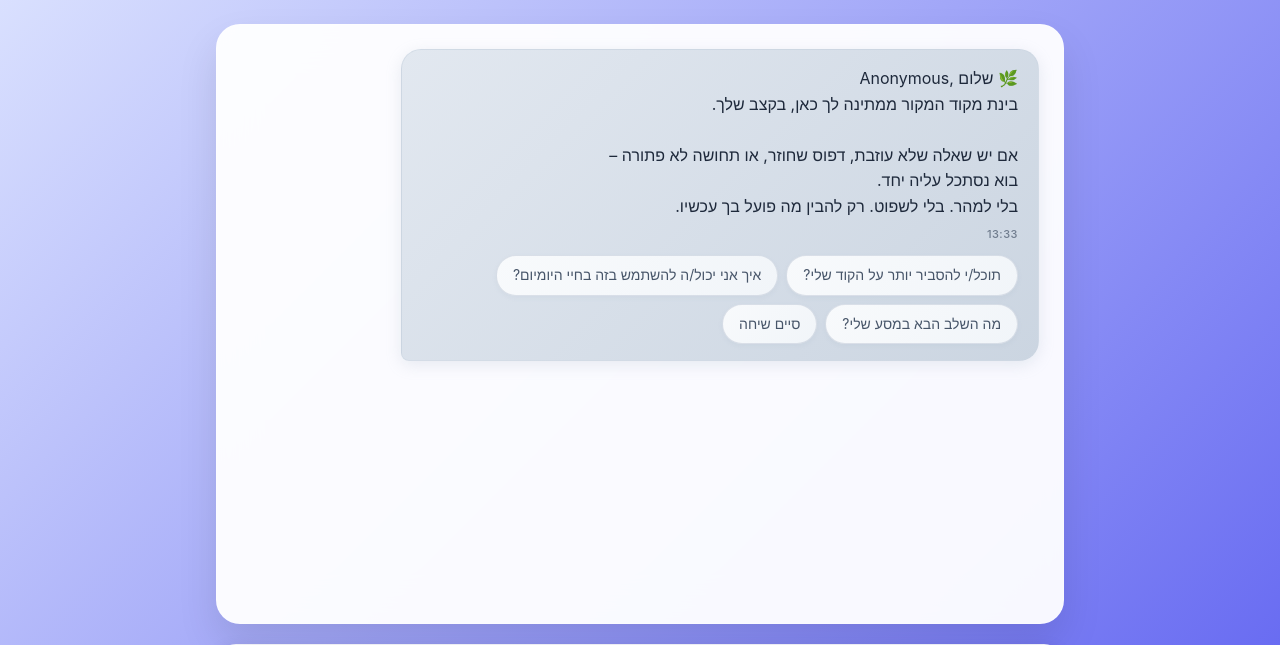
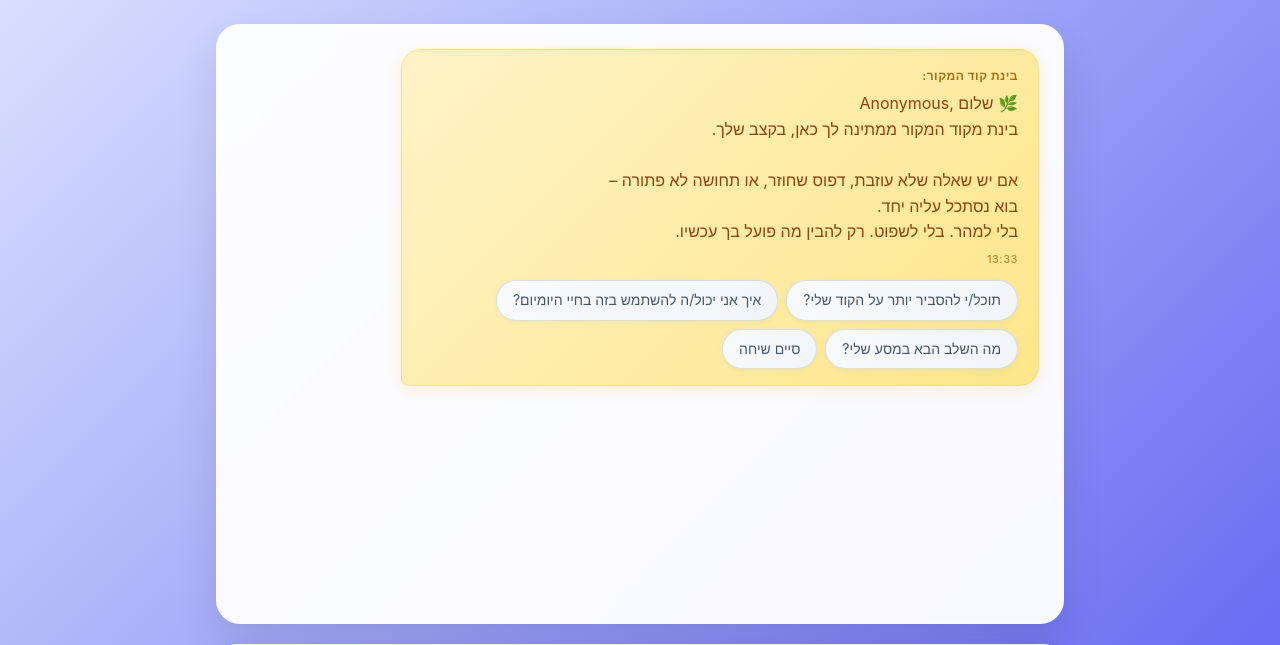
Before and after one commit to Tomer007/pdn_chat, a Flask app: page /pdn-chat-ai/chat-ai in a window 1280 px wide. Shown: the part 118-763 px from the top of the page. Run offline with Flask 3, Linux system fonts and the light colour scheme; data that the repository does not hold is empty; some libraries are stand-ins or nearby versions.

Commit message:
Enhance AI response generation and chat bubble styles
- Updated AI response logic to include additional keywords for P6-related inquiries, improving user guidance.
- Refined chat bubble styles with new color gradients and hover effects for better visual appeal and user experience.
- Introduced message headers for user and bot messages to enhance clarity and organization in chat interactions.

```diff
--- a/app/pdn_chat_ai/chat_routes.py
+++ b/app/pdn_chat_ai/chat_routes.py
@@ -432,10 +432,10 @@ def generate_ai_response(message, user_name, user_context):
         }
 
     # PDN code related responses
-    if any(word in message_lower for word in ['קוד', 'pdn', 'קוד המקור', 'הקוד שלי']):
-        if user_context.get('pdn_code'):
-            pdn_code = "P6"
-            return {
+    if any(word in message_lower for word in ['קוד', 'pdn', 'קוד המקור', 'הקוד שלי', 'הסביר יותר']):
+        # For demo purposes, always show P6 explanation
+        pdn_code = "P6"
+        return {
 "message": f"""כמובן 🌿 הנה הסבר מלא על **קוד {pdn_code} – "צמיחה והדרכה"** מתוך שפת קוד המקור:
 
 ---
@@ -503,13 +503,8 @@ def generate_ai_response(message, user_name, user_context):
 
 > **"אני מדריך מתוך שמחה – לא מתוך חובה."**
 """,
-                "user_context": user_context
-            }
-        else:
-            return {
-                "message": "אני רואה שאתה/ה מתעניין/ת בקוד המקור שלך. כדי שאוכל לעזור לך, אנא השלם/י את השאלון הקצר שלנו.",
-                "user_context": user_context
-            }
+            "user_context": user_context
+        }
 
     # Spiritual/meditation responses
     if any(word in message_lower for word in ['מדיטציה', 'רוחני', 'פנימי', 'מסע', 'התפתחות']):
--- a/app/pdn_chat_ai/templates/chat.html
+++ b/app/pdn_chat_ai/templates/chat.html
@@ -115,51 +115,51 @@
         }
 
         .chat-bubble.user {
-            background: linear-gradient(135deg, #86efac 0%, #4ade80 100%);
+            background: linear-gradient(135deg, #bbf7d0 0%, #86efac 100%);
             color: #064e3b;
             align-self: flex-end;
             border-bottom-right-radius: 8px;
-            box-shadow: 0 4px 16px rgba(74, 222, 128, 0.3);
-            border: 1px solid rgba(74, 222, 128, 0.3);
+            box-shadow: 0 4px 16px rgba(134, 239, 172, 0.3);
+            border: 1px solid rgba(134, 239, 172, 0.3);
         }
 
         .chat-bubble.user:hover {
-            background: linear-gradient(135deg, #4ade80 0%, #22c55e 100%);
-            box-shadow: 0 6px 20px rgba(74, 222, 128, 0.4);
+            background: linear-gradient(135deg, #86efac 0%, #4ade80 100%);
+            box-shadow: 0 6px 20px rgba(134, 239, 172, 0.4);
         }
 
         [data-theme="dark"] .chat-bubble.user {
-            background: linear-gradient(135deg, #4ade80 0%, #22c55e 100%);
+            background: linear-gradient(135deg, #86efac 0%, #4ade80 100%);
             color: #ffffff;
-            border: 1px solid rgba(74, 222, 128, 0.4);
+            border: 1px solid rgba(134, 239, 172, 0.4);
         }
 
         [data-theme="dark"] .chat-bubble.user:hover {
-            background: linear-gradient(135deg, #86efac 0%, #4ade80 100%);
+            background: linear-gradient(135deg, #bbf7d0 0%, #86efac 100%);
         }
 
         .chat-bubble.bot {
-            background: linear-gradient(135deg, #e2e8f0 0%, #cbd5e1 100%);
-            color: #1e293b;
+            background: linear-gradient(135deg, #fef3c7 0%, #fde68a 100%);
+            color: #92400e;
             align-self: flex-start;
             border-bottom-left-radius: 8px;
-            box-shadow: 0 4px 16px rgba(148, 163, 184, 0.2);
-            border: 1px solid rgba(203, 213, 225, 0.6);
+            box-shadow: 0 4px 16px rgba(251, 191, 36, 0.2);
+            border: 1px solid rgba(251, 191, 36, 0.3);
         }
 
         .chat-bubble.bot:hover {
-            background: linear-gradient(135deg, #f1f5f9 0%, #e2e8f0 100%);
-            box-shadow: 0 6px 20px rgba(148, 163, 184, 0.25);
+            background: linear-gradient(135deg, #fef9e7 0%, #fef3c7 100%);
+            box-shadow: 0 6px 20px rgba(251, 191, 36, 0.25);
         }
 
         [data-theme="dark"] .chat-bubble.bot {
-            background: linear-gradient(135deg, #374151 0%, #4b5563 100%);
-            color: #f9fafb;
-            border: 1px solid rgba(75, 85, 99, 0.3);
+            background: linear-gradient(135deg, #78350f 0%, #92400e 100%);
+            color: #fef3c7;
+            border: 1px solid rgba(251, 191, 36, 0.3);
         }
 
         [data-theme="dark"] .chat-bubble.bot:hover {
-            background: linear-gradient(135deg, #4b5563 0%, #6b7280 100%);
+            background: linear-gradient(135deg, #92400e 0%, #a16207 100%);
         }
 
         /* Enhanced input area */
@@ -247,21 +247,21 @@
             align-items: center;
             gap: 8px;
             padding: 12px 16px;
-            background: linear-gradient(135deg, #e2e8f0 0%, #cbd5e1 100%);
+            background: linear-gradient(135deg, #fef3c7 0%, #fde68a 100%);
             border-radius: 16px;
-            color: #1e293b;
+            color: #92400e;
             font-size: 14px;
             animation: pulse 2s infinite;
             max-width: 200px;
             margin-bottom: 16px;
-            border: 1px solid rgba(203, 213, 225, 0.6);
-            box-shadow: 0 2px 8px rgba(148, 163, 184, 0.15);
+            border: 1px solid rgba(251, 191, 36, 0.3);
+            box-shadow: 0 2px 8px rgba(251, 191, 36, 0.15);
         }
 
         [data-theme="dark"] .typing-indicator {
-            background: linear-gradient(135deg, #374151 0%, #4b5563 100%);
-            color: #f1f5f9;
-            border: 1px solid rgba(75, 85, 99, 0.3);
+            background: linear-gradient(135deg, #78350f 0%, #92400e 100%);
+            color: #fef3c7;
+            border: 1px solid rgba(251, 191, 36, 0.3);
         }
 
         /* Recording indicator */
@@ -370,6 +370,31 @@
             background: linear-gradient(135deg, #4b5563 0%, #6b7280 100%);
         }
 
+        /* Message headers */
+        .message-header {
+            font-size: 12px;
+            font-weight: 700;
+            margin-bottom: 6px;
+            opacity: 0.9;
+            letter-spacing: 0.5px;
+        }
+
+        .chat-bubble.user .message-header {
+            color: rgba(6, 78, 59, 0.8);
+        }
+
+        .chat-bubble.bot .message-header {
+            color: #a16207;
+        }
+
+        [data-theme="dark"] .chat-bubble.user .message-header {
+            color: rgba(255, 255, 255, 0.9);
+        }
+
+        [data-theme="dark"] .chat-bubble.bot .message-header {
+            color: #fde68a;
+        }
+
         /* Message timestamps */
         .message-time {
             font-size: 11px;
@@ -388,11 +413,11 @@
         }
 
         .chat-bubble.bot .message-time {
-            color: #475569;
+            color: #a16207;
         }
 
         [data-theme="dark"] .chat-bubble.bot .message-time {
-            color: #94a3b8;
+            color: #fde68a;
         }
 
         .chat-bubble:hover .message-time {
@@ -1652,6 +1677,7 @@
             const userBubble = document.createElement("div");
             userBubble.className = "chat-bubble user animated";
             userBubble.innerHTML = `
+                <div class="message-header">${USER_NAME}:</div>
                 <div class="message-content">${safeMarkdownParse(message)}</div>
                 <div class="message-time">${getCurrentTime()}</div>
             `;
@@ -1663,7 +1689,6 @@
             const typing = document.createElement("div");
             typing.className = "typing-indicator";
             typing.innerHTML = `
-                <i class="fas fa-robot"></i>
                 בינת מקוד המקור מקליד/ה
                 <div class="typing-dots">
                     <span></span>
@@ -1699,6 +1724,7 @@
                 const botBubble = document.createElement("div");
                 botBubble.className = "chat-bubble bot animated";
                 botBubble.innerHTML = `
+                    <div class="message-header">בינת קוד המקור:</div>
                     <div class="message-content">${safeMarkdownParse(data.message || data.response || 'מצטער, אירעה שגיאה. אנא נסה שוב.')}</div>
                     <div class="message-time">${getCurrentTime()}</div>
                 `;
@@ -1796,6 +1822,7 @@
             const goodbyeBubble = document.createElement("div");
             goodbyeBubble.className = "chat-bubble bot animated";
             goodbyeBubble.innerHTML = `
+                <div class="message-header">בינת קוד המקור:</div>
                 <div class="message-content">
                     🌿 תודה לך על השיחה היפה!<br>
                     בינת קוד המקור תמיד כאן בשבילך.<br>
@@ -1854,6 +1881,7 @@
                 const formattedMessage = rawMessage.replace(/\n/g, '<br>');
 
                 initialBot.innerHTML = `
+                    <div class="message-header">בינת קוד המקור:</div>
                     <div class="message-content">${formattedMessage}</div>
                     <div class="message-time">${getCurrentTime()}</div>
                 `;
```
